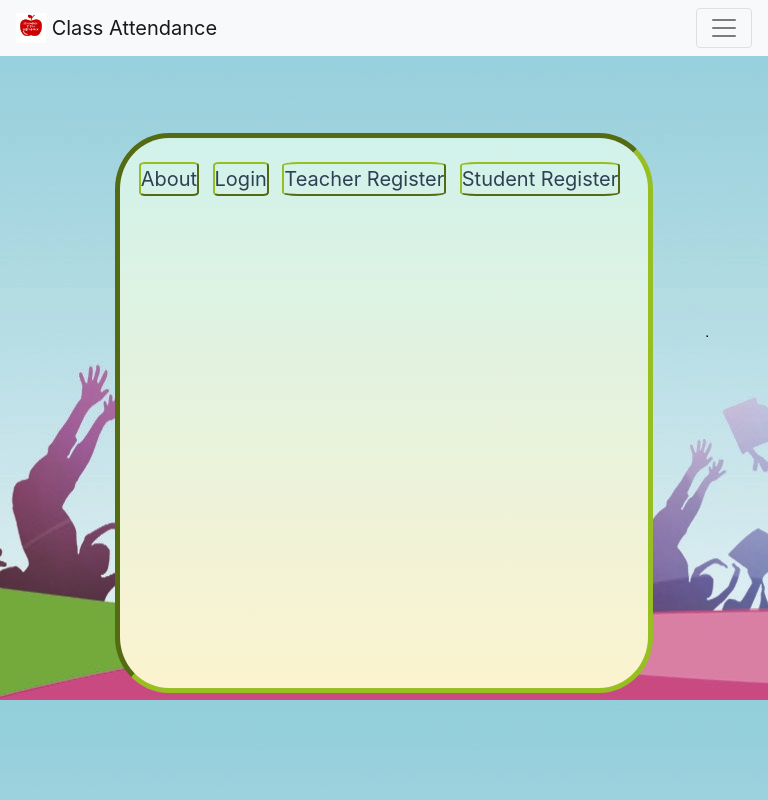
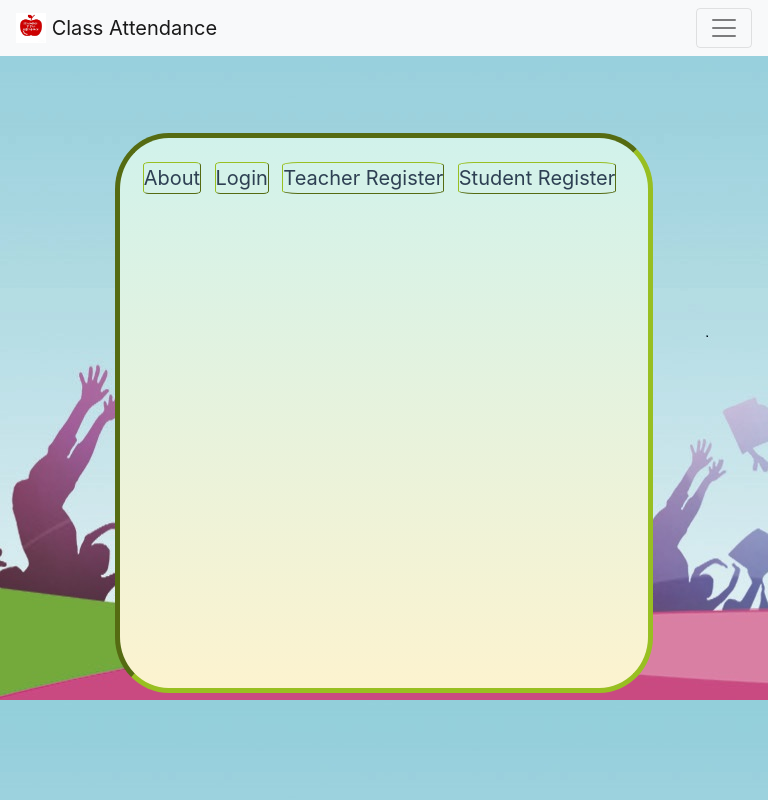
Before and after one commit to qizheng-jin/master_project, a Django app: page / in a window 768 px wide. Run offline with Django 3.2, Linux system fonts and the light colour scheme; parts of the project's set-up code (start-up, migrations or seed data) failed here and were passed over; some libraries are stand-ins or nearby versions.

Commit message:
fourth commit

```diff
--- a/static/css/base.css
+++ b/static/css/base.css
@@ -1,18 +1,7 @@
 @media screen and (min-width: 768px){
-  @-webkit-keyframes fadein {
-    0% {
-        opacity: 0;
-        background-color: #fff;
-    }
-    100% {
-        opacity: 1;
-        background-color:  #fff;
-    }
-  }
-
     .left_block{
         width: 40%;
-        min-height: 500px;
+        height: auto;
         margin-top: 5%;
         float: left;
         top: 20%;
@@ -22,10 +11,6 @@
         border-width: 5px;
         border-color:#98bf21;
         background-image: linear-gradient(#D1F2EB, #FCF3CF);
-        -webkit-animation-name: fadein;
-        -webkit-animation-duration: 1s;
-        -webkit-animation-timing-function: linear;
-        -webkit-animation-iteration-count: 1; /* Animation runs once */
     }
     .my_button{
         background-color: transparent;
@@ -73,30 +58,15 @@
         left:20%;
         top:20%;
     }
-
-    .my_div{
-        font-size: 100px;
-    }
 }
 
 @media screen and (max-width: 768px){
-  @-webkit-keyframes fadein {
-    0% {
-        opacity: 0;
-        background-color: #fff;
-    }
-    100% {
-        opacity: 1;
-        background-color:  #fff;
-    }
-  }
     *{
         merge: 0;
         padding: 0;
     }
     body, html{
       height:100%;
-      background-image: url('../images/university.jpg');
     }
     .main{
         height:100%;
@@ -115,10 +85,6 @@
         border-width: 5px;
         border-color:#98bf21;
         background-image: linear-gradient(#D1F2EB, #FCF3CF);
-        -webkit-animation-name: fadein;
-        -webkit-animation-duration: 1s;
-        -webkit-animation-timing-function: linear;
-        -webkit-animation-iteration-count: 1; /* Animation runs once */
     }
     .right_block{
         display:block;
@@ -131,26 +97,15 @@
     .my_button{
         background-color: transparent;
         border-radius: 10% 10% 10% 10%;
-        border-width:2px;
+        border-width:1px;
         border-color: #98bf21;
     }
     .mobile_icon{
-        height: 200px;
-        width: 200x;
-        margin-top: 5%;
-        margin-bottom: 10%;
+        height: 100px;
+        width: 100px;
+        margin: 0 auto;
     }
     .center{
         text-align: center;
     }
-    .my_div{
-        font-size: 100px;
-    }
-    .top_one{
-        margin-top: 10%;
-    }
-    .center_one{
-        margin-top: 30%;
-    }
-
 }
```
